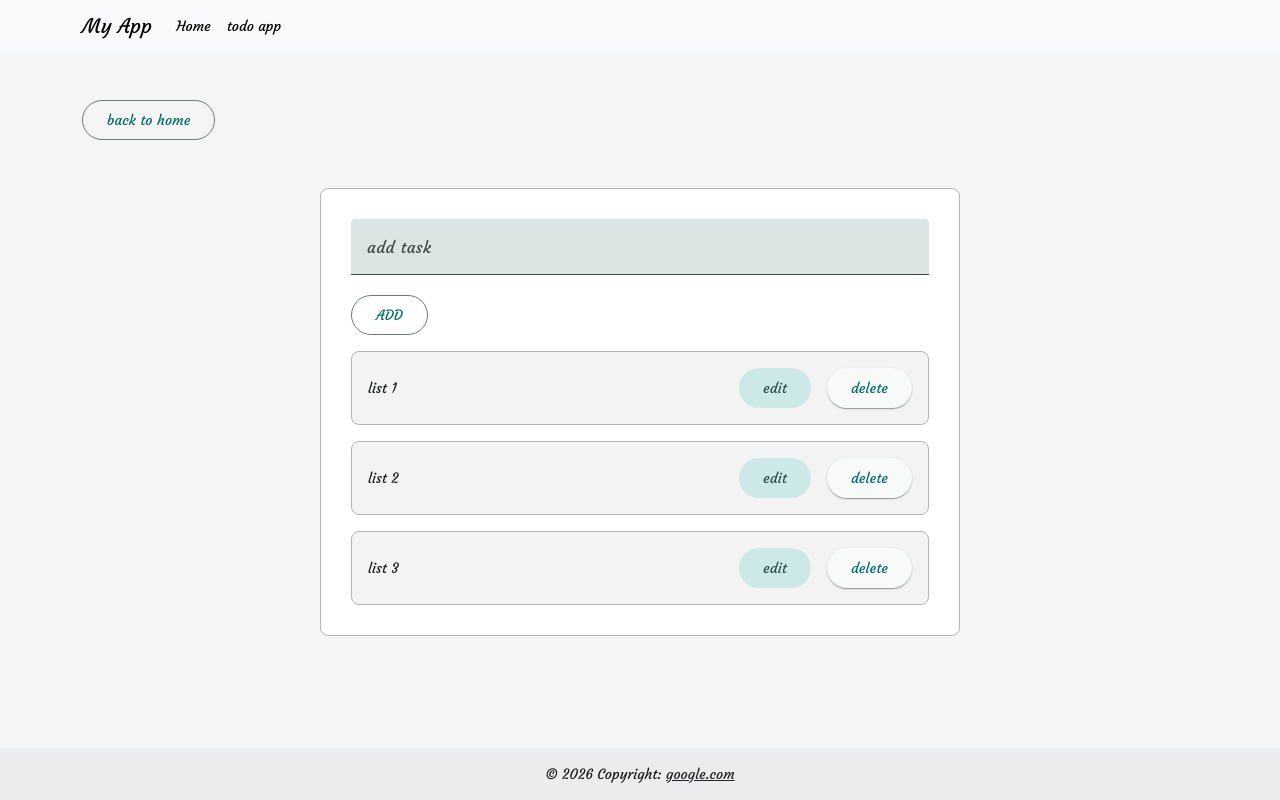
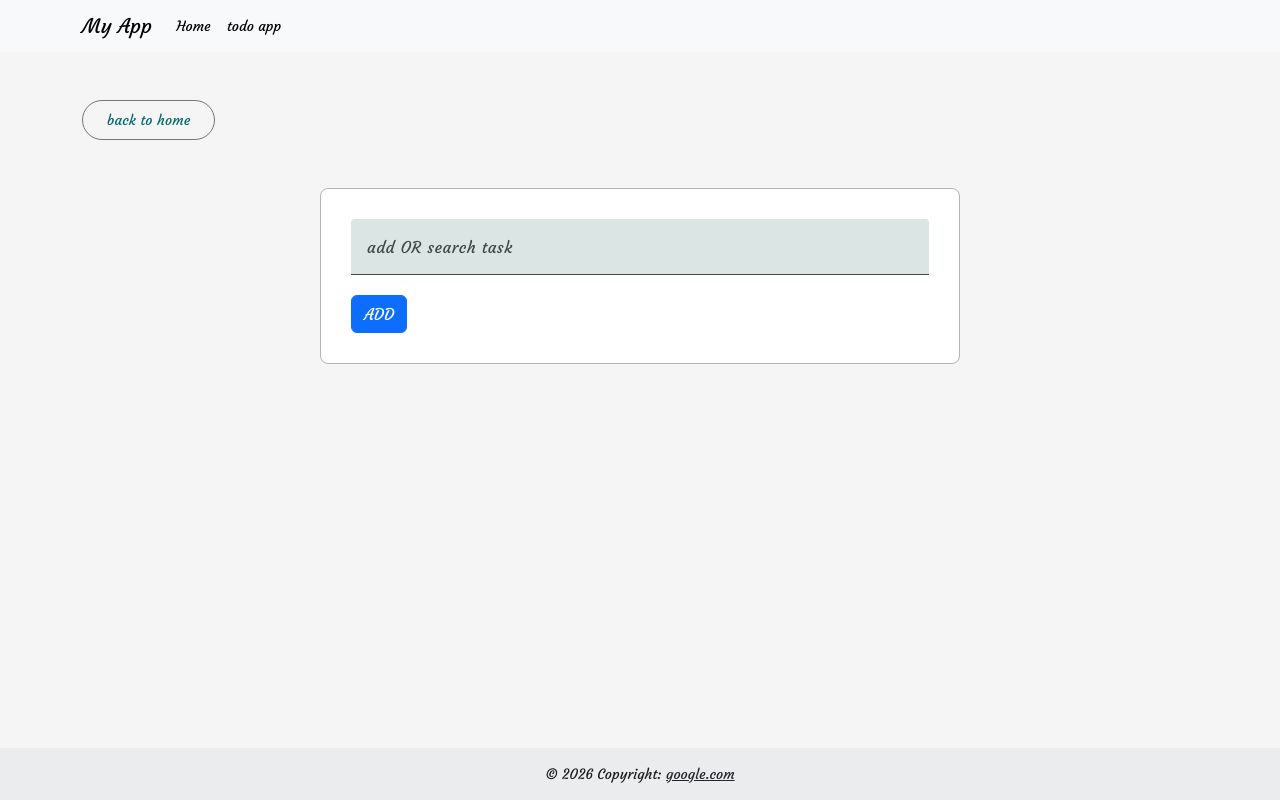
Before and after one commit to hebataha/my-angular-app, an Angular app: page /todoApp in a window 1280 px wide. Built offline with nearby package versions, Linux system fonts and the light colour scheme.

Commit message:
log add button

```diff
--- a/src/app/todo/components/todo-item/todo-item.html
+++ b/src/app/todo/components/todo-item/todo-item.html
@@ -8,24 +8,5 @@
             <button matButton="outlined" matButton="elevated">delete</button>
         </div>
     </div>
-    <!--  -->
-    <div class="d-flex justify-content-between align-items-center todo-details">
-        <div class="todo__data">
-            <p class="mb-0">list 2</p>
-        </div>
-        <div class="todo__actions d-flex gap-3">
-            <button matButton="outlined" matButton="tonal">edit</button>
-            <button matButton="outlined" matButton="elevated">delete</button>
-        </div>
-    </div>
-    <!--  -->
-    <div class="d-flex justify-content-between align-items-center todo-details">
-        <div class="todo__data">
-            <p class="mb-0">list 3</p>
-        </div>
-        <div class="todo__actions d-flex gap-3">
-            <button matButton="outlined" matButton="tonal">edit</button>
-            <button matButton="outlined" matButton="elevated">delete</button>
-        </div>
-    </div>
+
 </div>
--- a/src/app/todo/interface/todo.ts
+++ b/src/app/todo/interface/todo.ts
@@ -1,5 +1,6 @@
-export interface Todo {
+export interface TodoIem {
   id: number;
   title: string;
   description: string;
+  isRead: boolean;
 }
--- a/src/app/todo/todo.html
+++ b/src/app/todo/todo.html
@@ -6,16 +6,22 @@
         <div class="col-lg-6">
             <div class="container my-5 todo-wrapper offset-lg-6">
                 <mat-form-field class="w-100">
-                    <mat-label>add task</mat-label>
+                    <mat-label>add OR search task</mat-label>
                     <input
                         type="search"
                         class="w-100"
                         matInput
                         placeholder="add task"
+                        #todoInput
+                        (change)="valInput()"
                     >
                 </mat-form-field>
-                <button matButton="outlined"  matButton="outlined">ADD</button>
+                <button (click)="addTodo()" class="btn-primary btn">ADD</button>
+                <!-- <app-todo-item></app-todo-item>
                 <app-todo-item></app-todo-item>
+                <app-todo-item></app-todo-item> -->
+
+
             </div>
         </div>
     </div>
--- a/src/app/todo/todo.ts
+++ b/src/app/todo/todo.ts
@@ -1,18 +1,39 @@
-import { Component } from '@angular/core';
+import { Component, OnInit } from '@angular/core';
 import { TodoItem } from "./components/todo-item/todo-item";
 import { MatToolbarModule } from '@angular/material/toolbar';
 import { MatButtonModule } from '@angular/material/button';
 import { MatIconModule } from '@angular/material/icon'
 import { RouterLink } from '@angular/router';
-import {MatInputModule} from '@angular/material/input';
-import {MatFormFieldModule} from '@angular/material/form-field';
-import {FormsModule} from '@angular/forms';
+import { MatInputModule } from '@angular/material/input';
+import { MatFormFieldModule } from '@angular/material/form-field';
+import { FormsModule } from '@angular/forms';
+import { TodoIem } from './interface/todo';
 @Component({
   selector: 'app-todo',
-  imports: [MatToolbarModule,MatButtonModule,MatIconModule,TodoItem,RouterLink,FormsModule, MatFormFieldModule, MatInputModule],
+  imports: [MatToolbarModule, MatButtonModule, MatIconModule, TodoItem, RouterLink, FormsModule, MatFormFieldModule, MatInputModule],
   templateUrl: './todo.html',
   styleUrl: './todo.scss',
 })
-export class Todo {
+export class Todo implements OnInit{
+  todoArray: TodoIem[] = []
+  constructor() {
+    this.todoArray = [{
+      id: 1,
+      title: "todo 1",
+      description: "hi from todo 1",
+      isRead: false,
+
+    }]
+  }
+  ngOnInit(): void {
+    //Called after the constructor, initializing input properties, and the first call to ngOnChanges.
+    //Add 'implements OnInit' to the class.
+
+  }
+  addTodo():void{
+  console.log("heba")
+  }
+  valInput(): void{
 
 }
+}
```
